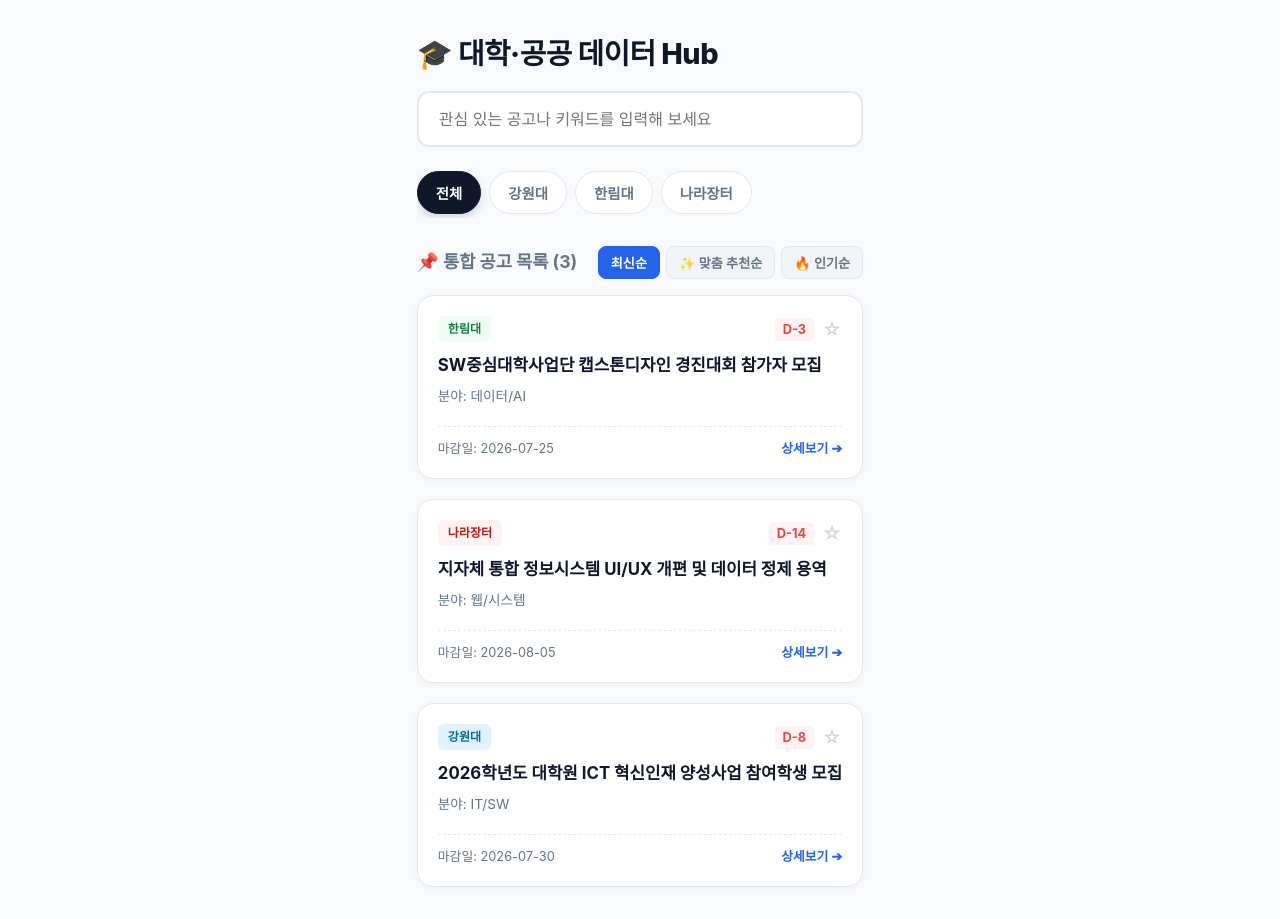
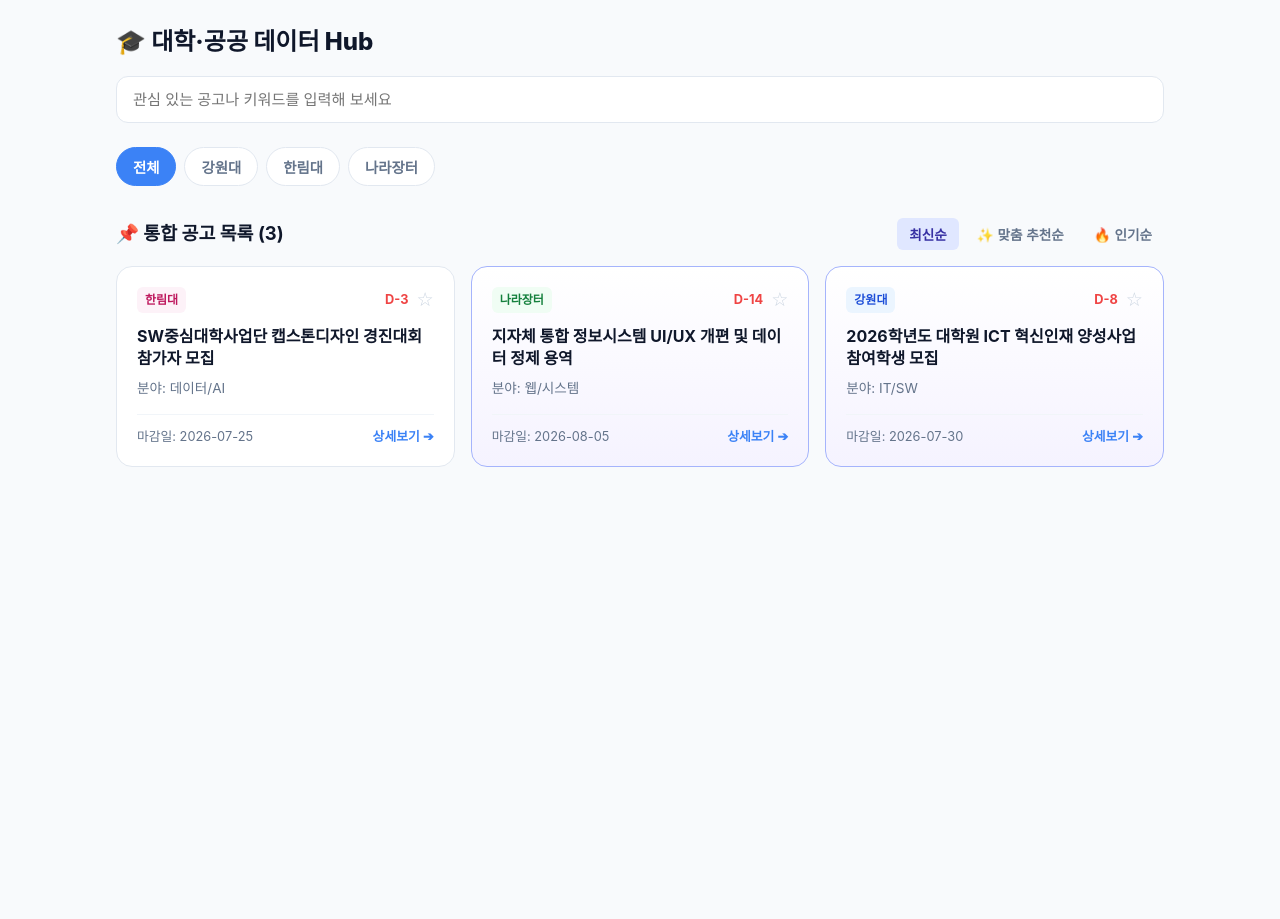
Before and after one commit to min3543945-sudo/job-hub, a React (Vite) app: page / in a window 1280 px wide. After the commit the page ends 800 px from the top, so only its background shows below. Built offline with nearby package versions, Linux system fonts and the light colour scheme.

Commit message:
fix: 코드 수정

```diff
--- a/src/App.css
+++ b/src/App.css
@@ -1,96 +1,58 @@
-/* 목록 헤더 & 정렬 버튼 */
-.content-header {
-  display: flex;
-  justify-content: space-between;
-  align-items: center;
-  margin-bottom: 16px;
-  flex-wrap: wrap;
-  gap: 12px;
-}
-
-.sort-buttons {
-  display: flex;
-  gap: 6px;
-}
-
-.sort-buttons button {
-  background: #f1f5f9;
-  border: 1px solid var(--border-color);
-  padding: 6px 12px;
-  border-radius: 8px;
-  font-size: 0.82rem;
-  font-weight: 600;
-  color: var(--text-sub);
-  cursor: pointer;
-  transition: all 0.2s;
-}
-
-.sort-buttons button:hover {
-  background: #e2e8f0;
-}
-
-.sort-buttons button.active {
-  background: var(--primary);
-  color: white;
-  border-color: var(--primary);
-}
-
-.view-count {
-  font-size: 0.8rem;
-  color: #3b82f6;
-  font-weight: 600;
-}/* ==========================================
-   1. 글로벌 스타일 및 변수 정의
+/* ==========================================
+   🌟 테마 및 기본 변수 설정
    ========================================== */
 :root {
+  --primary: #3b82f6;
+  --primary-hover: #2563eb;
   --bg-color: #f8fafc;
   --card-bg: #ffffff;
-  --primary: #2563eb;
-  --primary-hover: #1d4ed8;
   --text-main: #0f172a;
   --text-sub: #64748b;
   --border-color: #e2e8f0;
+  --badge-kangwon: #ebf5ff;
+  --badge-kangwon-text: #1d4ed8;
+  --badge-hanlim: #fdf2f8;
+  --badge-hanlim-text: #be185d;
+  --badge-g2b: #f0fdf4;
+  --badge-g2b-text: #15803d;
 }
 
+/* ==========================================
+   🌟 레이아웃 & 기본 스타일
+   ========================================== */
 * {
   box-sizing: border-box;
   margin: 0;
   padding: 0;
-  font-family: -apple-system, BlinkMacSystemFont, "Segoe UI", Roboto, "Helvetica Neue", Arial, sans-serif;
 }
 
 body {
   background-color: var(--bg-color);
   color: var(--text-main);
+  font-family: -apple-system, BlinkMacSystemFont, 'Segoe UI', Roboto, 'Helvetica Neue', Arial, sans-serif;
   line-height: 1.5;
-  display: flex;
-  justify-content: center;
-  min-height: 100vh;
+}
+
+.container {
+  max-width: 1080px;
+  margin: 0 auto;
+  padding: 24px 16px;
 }
 
 /* ==========================================
-   2. 레이아웃 컨테이너
-   ========================================== */
-.container {
-  width: 100%;
-  max-width: 900px;
-  padding: 32px 20px;
-  text-align: left; /* 중앙 정렬 해제 */
-}
-
-/* ==========================================
-   3. 헤더 & 검색바 (Header & Search)
+   🌟 헤더 & 검색바
    ========================================== */
 .header {
+  display: flex;
+  flex-direction: column;
+  gap: 16px;
   margin-bottom: 24px;
 }
 
 .header h1 {
-  font-size: 1.8rem;
+  font-size: 1.5rem;
   font-weight: 800;
   color: var(--text-main);
-  margin-bottom: 16px;
-  letter-spacing: -0.5px;
 }
 
 .search-bar {
@@ -100,72 +62,72 @@
 
 .search-bar input {
   width: 100%;
-  padding: 16px 48px 16px 20px;
-  font-size: 1rem;
-  border: 2px solid var(--border-color);
+  padding: 14px 40px 14px 16px;
+  border: 1px solid var(--border-color);
   border-radius: 12px;
+  font-size: 0.95rem;
+  background: var(--card-bg);
   outline: none;
-  background-color: var(--card-bg);
-  transition: all 0.2s ease-in-out;
-  box-shadow: 0 2px 4px rgba(0, 0, 0, 0.02);
+  transition: border-color 0.2s, box-shadow 0.2s;
 }
 
 .search-bar input:focus {
   border-color: var(--primary);
-  box-shadow: 0 4px 12px rgba(37, 99, 235, 0.15);
+  box-shadow: 0 0 0 3px rgba(59, 130, 246, 0.15);
 }
 
 .btn-clear {
   position: absolute;
-  right: 16px;
+  right: 12px;
   top: 50%;
   transform: translateY(-50%);
-  background: #f1f5f9;
+  background: none;
   border: none;
-  width: 24px;
-  height: 24px;
-  border-radius: 50%;
   color: var(--text-sub);
-  font-size: 0.8rem;
+  font-size: 1rem;
   cursor: pointer;
-  display: flex;
-  align-items: center;
-  justify-content: center;
+  padding: 4px;
 }
 
 /* ==========================================
-   4. 필터 탭 (Navigation Tabs)
+   🌟 필터 탭 (가로 스크롤 가능)
    ========================================== */
 .filter-tabs {
   display: flex;
   gap: 8px;
-  margin-bottom: 28px;
   overflow-x: auto;
-  padding-bottom: 4px;
+  padding-bottom: 8px;
+  margin-bottom: 24px;
+  /* 스크롤바 숨기기 (모바일 대응) */
+  -ms-overflow-style: none; /* IE and Edge */
+  scrollbar-width: none; /* Firefox */
+}
+
+.filter-tabs::-webkit-scrollbar {
+  display: none; /* Chrome, Safari, Opera */
 }
 
 .filter-tabs button {
-  padding: 10px 18px;
-  border-radius: 30px;
+  padding: 8px 16px;
+  border-radius: 20px;
   border: 1px solid var(--border-color);
   background: var(--card-bg);
   color: var(--text-sub);
   font-weight: 600;
   font-size: 0.9rem;
+  white-space: nowrap;
   cursor: pointer;
-  white-space: nowrap;
-  transition: all 0.2s ease;
+  transition: all 0.2s;
 }
 
 .filter-tabs button.active {
-  background: var(--text-main);
+  background: var(--primary);
   color: #ffffff;
-  border-color: var(--text-main);
-  box-shadow: 0 4px 10px rgba(15, 23, 42, 0.15);
+  border-color: var(--primary);
 }
 
 /* ==========================================
-   5. 메인 콘텐츠 & 정렬 바
+   🌟 메인 콘텐츠 & 정렬 바
    ========================================== */
 .content-header {
   display: flex;
@@ -177,9 +139,8 @@
 }
 
 .content-header h2 {
-  font-size: 1.1rem;
+  font-size: 1.15rem;
   font-weight: 700;
-  color: var(--text-sub);
 }
 
 .sort-buttons {
@@ -188,30 +149,29 @@
 }
 
 .sort-buttons button {
-  background: #f1f5f9;
-  border: 1px solid var(--border-color);
   padding: 6px 12px;
-  border-radius: 8px;
-  font-size: 0.82rem;
+  border: none;
+  background: transparent;
+  color: var(--text-sub);
+  font-size: 0.85rem;
   font-weight: 600;
-  color: var(--text-sub);
   cursor: pointer;
-  transition: all 0.2s;
+  border-radius: 6px;
+  transition: background 0.2s;
 }
 
 .sort-buttons button.active {
-  background: var(--primary);
-  color: white;
-  border-color: var(--primary);
+  background: #e0e7ff;
+  color: #3730a3;
 }
 
 /* ==========================================
-   6. 공고 카드 Grid & Card Style
+   🌟 카드 그리드 & 카드 디자인
    ========================================== */
 .card-grid {
   display: grid;
-  grid-template-columns: repeat(auto-fill, minmax(280px, 1fr));
-  gap: 20px;
+  grid-template-columns: repeat(auto-fill, minmax(300px, 1fr));
+  gap: 16px;
 }
 
 .card {
@@ -223,14 +183,18 @@
   flex-direction: column;
   justify-content: space-between;
   cursor: pointer;
-  transition: all 0.25s cubic-bezier(0.16, 1, 0.3, 1);
-  box-shadow: 0 2px 8px rgba(0, 0, 0, 0.04);
+  transition: transform 0.2s, box-shadow 0.2s, border-color 0.2s;
 }
 
 .card:hover {
-  transform: translateY(-4px);
-  box-shadow: 0 12px 24px -6px rgba(15, 23, 42, 0.1);
+  transform: translateY(-3px);
+  box-shadow: 0 10px 20px rgba(0, 0, 0, 0.05);
   border-color: #cbd5e1;
+}
+
+.card.recommended {
+  border: 1.5px solid #a5b4fc;
+  background: linear-gradient(180deg, #ffffff 0%, #f5f3ff 100%);
 }
 
 .card-header {
@@ -240,61 +204,50 @@
   margin-bottom: 12px;
 }
 
-.badge {
-  font-size: 0.75rem;
-  font-weight: 700;
-  padding: 4px 10px;
-  border-radius: 6px;
-}
-
-.badge.강원대 { background-color: #e0f2fe; color: #0369a1; }
-.badge.한림대 { background-color: #f0fdf4; color: #15803d; }
-.badge.나라장터 { background-color: #fef2f2; color: #b91c1c; }
-
 .card-header-right {
   display: flex;
   align-items: center;
   gap: 8px;
 }
 
+/* 뱃지 색상 출처별 분기 */
+.badge {
+  padding: 4px 8px;
+  border-radius: 6px;
+  font-size: 0.75rem;
+  font-weight: 700;
+  background: #f1f5f9;
+  color: var(--text-sub);
+}
+.badge.강원대 { background: var(--badge-kangwon); color: var(--badge-kangwon-text); }
+.badge.한림대 { background: var(--badge-hanlim); color: var(--badge-hanlim-text); }
+.badge.나라장터 { background: var(--badge-g2b); color: var(--badge-g2b-text); }
+
 .d-day {
   font-size: 0.8rem;
   font-weight: 700;
   color: #ef4444;
-  background: #fef2f2;
-  padding: 2px 8px;
-  border-radius: 4px;
 }
 
-.btn-bookmark {
-  background: none;
-  border: none;
-  font-size: 1.2rem;
-  cursor: pointer;
-  color: #cbd5e1;
-}
-
-.btn-bookmark.active { color: #f59e0b; }
-
 .card-title {
-  font-size: 1.05rem;
+  font-size: 1rem;
   font-weight: 700;
-  color: var(--text-main);
   line-height: 1.4;
   margin-bottom: 8px;
-  text-align: left;
+  display: -webkit-box;
+  -webkit-line-clamp: 2;
+  -webkit-box-orient: vertical;
+  overflow: hidden;
 }
 
 .card-category {
   font-size: 0.85rem;
   color: var(--text-sub);
-  margin-bottom: 20px;
-  text-align: left;
+  margin-bottom: 16px;
 }
 
 .view-count {
-  font-size: 0.8rem;
-  color: #3b82f6;
+  color: #8b5cf6;
   font-weight: 600;
 }
 
@@ -302,43 +255,175 @@
   display: flex;
   justify-content: space-between;
   align-items: center;
+  font-size: 0.8rem;
+  color: var(--text-sub);
+  border-top: 1px solid #f1f5f9;
   padding-top: 12px;
-  border-top: 1px dashed var(--border-color);
-  font-size: 0.8rem;
+  margin-top: auto;
 }
 
-.deadline { color: var(--text-sub); }
-.btn-detail { color: var(--primary); font-weight: 700; }
+.btn-detail {
+  font-weight: 600;
+  color: var(--primary);
+}
 
 /* ==========================================
-   7. 모달 팝업 (Modal Popup)
+   🌟 스켈레톤 로딩 (Shimmer Effect)
+   ========================================== */
+.skeleton-card {
+  background: var(--card-bg);
+  border: 1px solid var(--border-color);
+  border-radius: 16px;
+  padding: 20px;
+  display: flex;
+  flex-direction: column;
+  gap: 12px;
+  height: 180px;
+}
+
+.skeleton {
+  background: #e2e8f0;
+  border-radius: 4px;
+  background-image: linear-gradient(
+    90deg,
+    #e2e8f0 0px,
+    #f1f5f9 40px,
+    #e2e8f0 80px
+  );
+  background-size: 200% 100%;
+  animation: shimmer 1.5s infinite linear;
+}
+
+.skeleton-badge { width: 50px; height: 24px; border-radius: 6px; }
+.skeleton-title { width: 100%; height: 20px; margin-top: 8px; }
+.skeleton-title.short { width: 60%; height: 20px; }
+.skeleton-text { width: 40%; height: 16px; margin-top: auto; }
+
+@keyframes shimmer {
+  0% { background-position: 200% 0; }
+  100% { background-position: -200% 0; }
+}
+
+/* ==========================================
+   🌟 검색 결과 없음 (Empty State)
+   ========================================== */
+.empty-state {
+  display: flex;
+  flex-direction: column;
+  align-items: center;
+  justify-content: center;
+  padding: 60px 20px;
+  text-align: center;
+  background: var(--card-bg);
+  border: 1px dashed #cbd5e1;
+  border-radius: 16px;
+  width: 100%;
+  max-width: 600px;
+  margin: 40px auto 0 auto;
+}
+
+.empty-icon {
+  font-size: 3rem;
+  margin-bottom: 16px;
+  opacity: 0.5;
+}
+
+.empty-state h3 {
+  font-size: 1.1rem;
+  color: var(--text-main);
+  margin-bottom: 8px;
+}
+
+.empty-state p {
+  font-size: 0.9rem;
+  color: var(--text-sub);
+  margin-bottom: 20px;
+}
+
+.btn-reset {
+  padding: 8px 16px;
+  background: var(--primary);
+  color: white;
+  border: none;
+  border-radius: 8px;
+  font-weight: 600;
+  cursor: pointer;
+  transition: background 0.2s;
+}
+
+.btn-reset:hover {
+  background: var(--primary-hover);
+}
+
+/* ==========================================
+   🌟 마이크로 인터랙션 및 모바일 디테일
+   ========================================== */
+.btn-bookmark {
+  background: none;
+  border: none;
+  font-size: 1.2rem;
+  color: #cbd5e1;
+  cursor: pointer;
+  padding: 0;
+  line-height: 1;
+  transition: transform 0.2s cubic-bezier(0.175, 0.885, 0.32, 1.275);
+}
+
+.btn-bookmark:active {
+  transform: scale(0.7);
+}
+
+.btn-bookmark.active {
+  color: #f59e0b;
+  animation: pop 0.3s ease-out forwards;
+}
+
+@keyframes pop {
+  0% { transform: scale(1); }
+  50% { transform: scale(1.3); }
+  100% { transform: scale(1); }
+}
+
+/* ==========================================
+   🌟 모달 팝업
    ========================================== */
 .modal-overlay {
   position: fixed;
-  inset: 0;
-  background: rgba(15, 23, 42, 0.4);
+  top: 0;
+  left: 0;
+  right: 0;
+  bottom: 0;
+  background: rgba(15, 23, 42, 0.6);
   backdrop-filter: blur(4px);
   display: flex;
+  align-items: center;
   justify-content: center;
-  align-items: center;
+  padding: 16px;
   z-index: 1000;
 }
 
 .modal-content {
   background: var(--card-bg);
   border-radius: 20px;
-  width: 90%;
+  width: 100%;
   max-width: 520px;
-  padding: 28px;
-  box-shadow: 0 25px 50px -12px rgba(0, 0, 0, 0.25);
-  text-align: left;
+  padding: 24px;
+  box-shadow: 0 20px 25px -5px rgba(0, 0, 0, 0.1);
+  display: flex;
+  flex-direction: column;
+  gap: 16px;
+  animation: modal-up 0.2s ease-out;
+}
+
+@keyframes modal-up {
+  from { opacity: 0; transform: translateY(20px); }
+  to { opacity: 1; transform: translateY(0); }
 }
 
 .modal-header {
   display: flex;
   justify-content: space-between;
   align-items: center;
-  margin-bottom: 16px;
 }
 
 .modal-close {
@@ -347,41 +432,46 @@
   width: 32px;
   height: 32px;
   border-radius: 50%;
-  font-size: 1rem;
   cursor: pointer;
+  font-size: 0.9rem;
+  color: var(--text-sub);
 }
 
 .modal-info {
   background: #f8fafc;
-  border: 1px solid var(--border-color);
-  padding: 14px;
-  border-radius: 12px;
-  font-size: 0.9rem;
-  margin-bottom: 20px;
+  padding: 12px 16px;
+  border-radius: 10px;
+  font-size: 0.85rem;
   display: flex;
   flex-direction: column;
-  gap: 6px;
+  gap: 4px;
 }
 
-.modal-body { margin-bottom: 24px; }
-.modal-body h4 { margin-bottom: 8px; }
-.modal-body p { color: #475569; line-height: 1.6; }
+.modal-body h4 {
+  font-size: 0.95rem;
+  margin-bottom: 8px;
+}
 
-.modal-footer { text-align: right; }
+.modal-body p {
+  font-size: 0.9rem;
+  color: var(--text-sub);
+  line-height: 1.6;
+}
 
 .btn-primary {
-  display: inline-block;
+  display: block;
+  width: 100%;
+  text-align: center;
+  padding: 12px;
   background: var(--primary);
   color: white;
+  border-radius: 10px;
   text-decoration: none;
-  padding: 12px 22px;
-  border-radius: 10px;
   font-weight: 700;
+  font-size: 0.95rem;
+  transition: background 0.2s;
 }
 
-.loading {
-  display: flex;
-  justify-content: center;
-  align-items: center;
-  min-height: 60vh;
+.btn-primary:hover {
+  background: var(--primary-hover);
 }
--- a/src/App.jsx
+++ b/src/App.jsx
@@ -1,22 +1,50 @@
-import React, { useState, useEffect } from 'react';
+import React, { useState, useEffect, useDeferredValue } from 'react';
 import './App.css';
 
+// 🌟 디바운스 커스텀 훅 (검색 최적화)
+function useDebounce(value, delay) {
+  const [debouncedValue, setDebouncedValue] = useState(value);
+  useEffect(() => {
+    const handler = setTimeout(() => setDebouncedValue(value), delay);
+    return () => clearTimeout(handler);
+  }, [value, delay]);
+  return debouncedValue;
+}
+
 export default function App() {
-  // 1. 상태(State) 정의
   const [notices, setNotices] = useState([]);
   const [loading, setLoading] = useState(true);
   const [selectedCategory, setSelectedCategory] = useState('전체');
   const [searchTerm, setSearchTerm] = useState('');
+  const deferredSearchTerm = useDeferredValue(searchTerm);
   const [selectedPost, setSelectedPost] = useState(null);
-  const [bookmarks, setBookmarks] = useState([]);
 
-  // 🔥 [P1/P2 신규] 가중치 및 정렬 상태
-  const [sortBy, setSortBy] = useState('latest'); // 'latest' | 'recommend' | 'popular'
-  const [categoryWeights, setCategoryWeights] = useState({}); // { "IT/SW": 3, "데이터/AI": 1 }
-  const [viewCounts, setViewCounts] = useState({}); // { 1: 5, 2: 2 } (공고 ID별 조회수)
+  // 🌟 검색어 디바운스 적용 (300ms 지연)
+  const debouncedSearchTerm = useDebounce(searchTerm, 300);
 
-  // 2. notices.json 데이터 불러오기
+  // 🌟 북마크 로컬 스토리지 연동 (에러 방지 적용)
+  const [bookmarks, setBookmarks] = useState(() => {
+    try {
+      const saved = localStorage.getItem('bookmarks');
+      return saved ? JSON.parse(saved) : [];
+    } catch (error) {
+      console.error('북마크 데이터를 불러오는데 실패했습니다.', error);
+      return [];
+    }
+  });
+
+  const [sortBy, setSortBy] = useState('latest');
+  const [categoryWeights, setCategoryWeights] = useState({});
+  const [viewCounts, setViewCounts] = useState({});
+
+  // 북마크 상태가 변경될 때마다 로컬 스토리지 업데이트
   useEffect(() => {
+    localStorage.setItem('bookmarks', JSON.stringify(bookmarks));
+  }, [bookmarks]);
+
+  // 공고 데이터 불러오기 (스켈레톤 UI를 보기 위해 의도적 1초 지연)
+  useEffect(() => {
+    const timer = setTimeout(() => {
       fetch('/notices.json')
         .then((res) => res.json())
         .then((data) => {
@@ -27,26 +55,23 @@
           console.error('데이터 가져오기 실패:', err);
           setLoading(false);
         });
+    }, 1000);
+
+    return () => clearTimeout(timer);
   }, []);
 
-  // 카드 클릭 시 모달 열기 + 가중치 및 조회수 증가
   const handleCardClick = (post) => {
     setSelectedPost(post);
-
-    // 1) 클릭한 카테고리 가중치 +1
     setCategoryWeights((prev) => ({
       ...prev,
       [post.category]: (prev[post.category] || 0) + 1,
     }));
-
-    // 2) 클릭한 공고 조회수 +1
     setViewCounts((prev) => ({
       ...prev,
       [post.id]: (prev[post.id] || 0) + 1,
     }));
   };
 
-  // 북마크 토글
   const toggleBookmark = (e, id) => {
     e.stopPropagation();
     setBookmarks((prev) =>
@@ -54,38 +79,37 @@
     );
   };
 
-  // 카테고리 + 검색어 1차 필터링
+
+ // 🌟 안전하고 깔끔한 통합 필터링 로직 (수정됨)
   const filteredData = notices.filter((item) => {
     const matchesCategory = selectedCategory === '전체' || item.source === selectedCategory;
+
+    // 이 부분이 핵심! 안전하게 소문자로 변환
+    const searchLower = debouncedSearchTerm ? debouncedSearchTerm.toLowerCase() : '';
+
     const matchesSearch =
-      item.title.toLowerCase().includes(searchTerm.toLowerCase()) ||
-      item.category.toLowerCase().includes(searchTerm.toLowerCase());
+      (item.title?.toLowerCase() || '').includes(searchLower) ||
+      (item.category?.toLowerCase() || '').includes(searchLower);
+
     return matchesCategory && matchesSearch;
   });
 
-  // 🔥 [P1/P2 신규] 정렬 알고리즘 적용
+  // 데이터 정렬
   const sortedData = [...filteredData].sort((a, b) => {
     if (sortBy === 'popular') {
-      // 인기순: 조회수가 높은 순서대로
       const viewsA = viewCounts[a.id] || 0;
       const viewsB = viewCounts[b.id] || 0;
       return viewsB - viewsA;
     }
 
     if (sortBy === 'recommend') {
-      // 맞춤 추천순: (카테고리 가중치 * 2) + (추천 공고 점수)
       const weightA = (categoryWeights[a.category] || 0) * 2 + (a.isRecommended ? 3 : 0);
       const weightB = (categoryWeights[b.category] || 0) * 2 + (b.isRecommended ? 3 : 0);
       return weightB - weightA;
     }
 
-    // 최신순 (기본값): ID 기준 역순
     return b.id - a.id;
   });
-
-  if (loading) {
-    return <div className="loading">공고 데이터를 불러오는 중입니다... ⏳</div>;
-  }
 
   return (
     <div className="container">
@@ -118,12 +142,10 @@
         ))}
       </nav>
 
-      {/* 공고 카드 목록 & 정렬 바 */}
       <main className="content">
         <div className="content-header">
-          <h2>📌 통합 공고 목록 ({sortedData.length})</h2>
+          <h2>📌 통합 공고 목록 ({!loading ? sortedData.length : 0})</h2>
 
-          {/* 🔥 정렬 옵션 선택 */}
           <div className="sort-buttons">
             <button
               className={sortBy === 'latest' ? 'active' : ''}
@@ -146,9 +168,39 @@
           </div>
         </div>
 
+        {/* 🌟 조건부 렌더링: 로딩 중 -> 결과 없음 -> 목록 표시 */}
+        {loading ? (
+          <div className="card-grid">
+            {[1, 2, 3, 4, 5, 6].map((n) => (
+              <div key={n} className="skeleton-card">
+                <div className="skeleton skeleton-badge"></div>
+                <div className="skeleton skeleton-title"></div>
+                <div className="skeleton skeleton-title short"></div>
+                <div className="skeleton skeleton-text"></div>
+              </div>
+            ))}
+          </div>
+        ) : sortedData.length === 0 ? (
+          <div className="empty-state">
+            <div className="empty-icon">📂</div>
+            <h3>조건에 맞는 공고가 없습니다.</h3>
+            <p>다른 검색어나 카테고리를 선택해 보세요.</p>
+            <button
+              className="btn-reset"
+              onClick={() => {
+                setSearchTerm('');
+                setSelectedCategory('전체');
+              }}
+            >
+              초기화하기
+            </button>
+          </div>
+        ) : (
           <div className="card-grid">
             {sortedData.map((item) => {
               const views = viewCounts[item.id] || 0;
+              const isBookmarked = bookmarks.includes(item.id);
+
               return (
                 <div
                   key={item.id}
@@ -160,10 +212,10 @@
                     <div className="card-header-right">
                       <span className="d-day">{item.dDay}</span>
                       <button
-                      className={`btn-bookmark ${bookmarks.includes(item.id) ? 'active' : ''}`}
+                        className={`btn-bookmark ${isBookmarked ? 'active' : ''}`}
                         onClick={(e) => toggleBookmark(e, item.id)}
                       >
-                      {bookmarks.includes(item.id) ? '★' : '☆'}
+                        {isBookmarked ? '★' : '☆'}
                       </button>
                     </div>
                   </div>
@@ -179,6 +231,7 @@
               );
             })}
           </div>
+        )}
       </main>
 
       {/* 모달 팝업 */}
```
Lines whose indentation alone changed are shown as unchanged.
